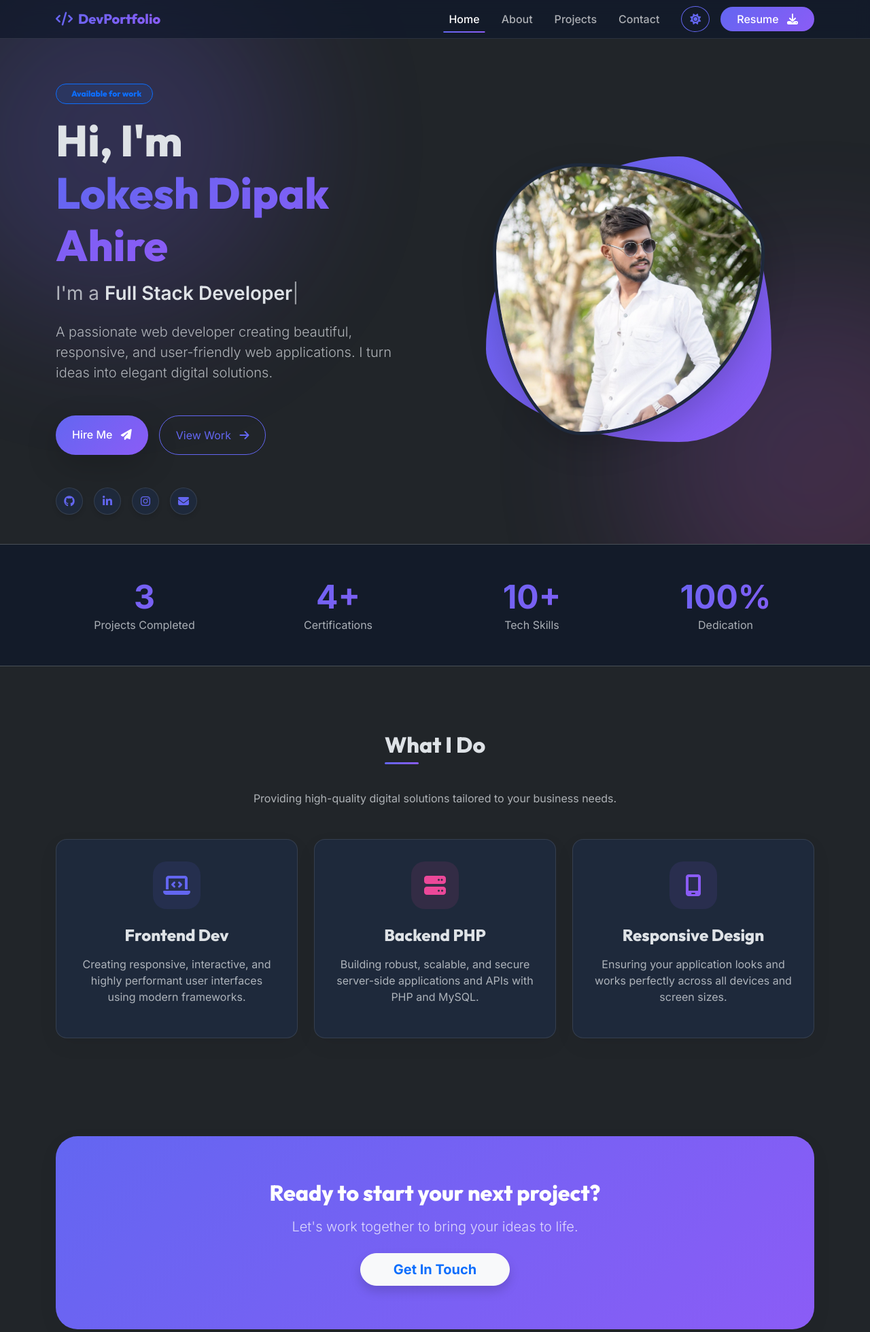
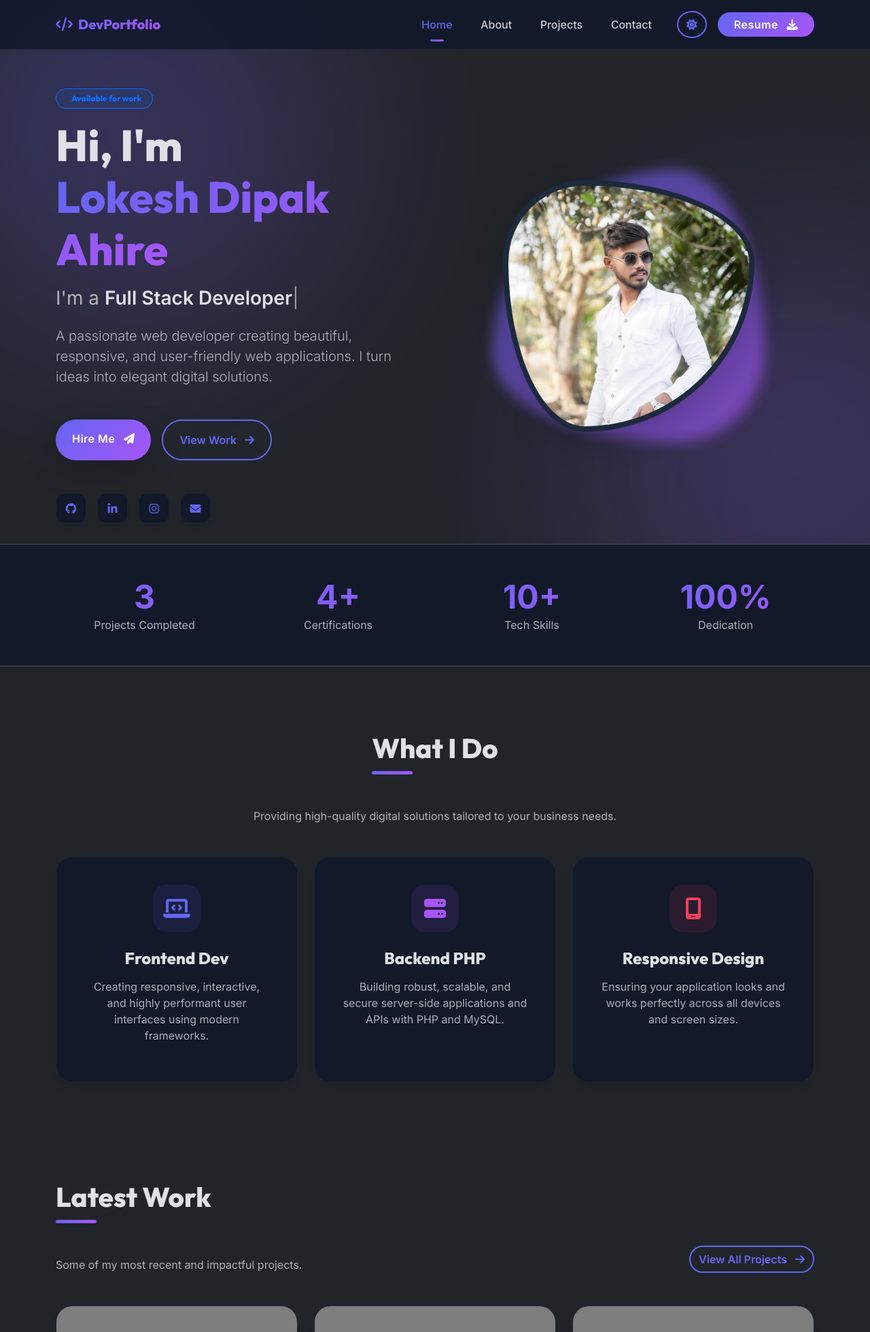
Before and after one commit to luckyyy08/Personal-Portfolio, a PHP site: page / in a window 1280 px wide. Shown: the top 1959 px of the page at 68% size. Run offline with PHP 8.4, Linux system fonts and the light colour scheme; grey boxes are pictures that could not be loaded.

Commit message:
Modernize portfolio design with Glassmorphism 2.0 and premium UI elements

```diff
--- a/assets/js/script.js
+++ b/assets/js/script.js
@@ -52,10 +52,10 @@ document.addEventListener('DOMContentLoaded', () => {
     // Navbar scroll effect
     const navbar = document.querySelector('.navbar');
     window.addEventListener('scroll', () => {
-        if (window.scrollY > 50) {
-            navbar.classList.add('shadow-sm');
+        if (window.scrollY > 20) {
+            navbar.classList.add('scrolled');
         } else {
-            navbar.classList.remove('shadow-sm');
+            navbar.classList.remove('scrolled');
         }
     });
 
--- a/index.html
+++ b/index.html
@@ -150,7 +150,7 @@
             <div class="col-lg-4 col-md-6" data-aos="fade-up" data-aos-delay="0">
                 <div class="custom-card text-center h-100">
                     <div class="icon-box mb-4 mx-auto d-flex align-items-center justify-content-center"
-                        style="width: 70px; height: 70px; border-radius: 20px; background: rgba(99, 102, 241, 0.1); color: var(--primary-color); font-size: 2rem;">
+                        style="width: 70px; height: 70px; border-radius: 20px; background: rgba(99, 102, 241, 0.1); color: var(--primary); font-size: 2rem;">
                         <i class="fa-solid fa-laptop-code"></i>
                     </div>
                     <h4 class="font-outfit fw-bold mb-3">Frontend Dev</h4>
@@ -161,7 +161,7 @@
             <div class="col-lg-4 col-md-6" data-aos="fade-up" data-aos-delay="100">
                 <div class="custom-card text-center h-100">
                     <div class="icon-box mb-4 mx-auto d-flex align-items-center justify-content-center"
-                        style="width: 70px; height: 70px; border-radius: 20px; background: rgba(236, 72, 153, 0.1); color: var(--accent-color); font-size: 2rem;">
+                        style="width: 70px; height: 70px; border-radius: 20px; background: rgba(168, 85, 247, 0.1); color: var(--secondary); font-size: 2rem;">
                         <i class="fa-solid fa-server"></i>
                     </div>
                     <h4 class="font-outfit fw-bold mb-3">Backend PHP</h4>
@@ -172,7 +172,7 @@
             <div class="col-lg-4 col-md-6" data-aos="fade-up" data-aos-delay="200">
                 <div class="custom-card text-center h-100">
                     <div class="icon-box mb-4 mx-auto d-flex align-items-center justify-content-center"
-                        style="width: 70px; height: 70px; border-radius: 20px; background: rgba(139, 92, 246, 0.1); color: var(--secondary-color); font-size: 2rem;">
+                        style="width: 70px; height: 70px; border-radius: 20px; background: rgba(244, 63, 94, 0.1); color: var(--accent); font-size: 2rem;">
                         <i class="fa-solid fa-mobile-screen"></i>
                     </div>
                     <h4 class="font-outfit fw-bold mb-3">Responsive Design</h4>
@@ -180,6 +180,70 @@
                         screen sizes.</p>
                 </div>
             </div>
+        </div>
+    </div>
+</section>
+
+<!-- Latest Projects Preview -->
+<section class="py-5">
+    <div class="container">
+        <div class="d-flex justify-content-between align-items-end mb-5" data-aos="fade-up">
+            <div>
+                <h2 class="section-title">Latest Work</h2>
+                <p class="text-muted mb-0">Some of my most recent and impactful projects.</p>
+            </div>
+            <a href="projects.html" class="btn btn-outline-theme rounded-pill d-none d-md-inline-block">View All Projects <i class="fa-solid fa-arrow-right ms-2"></i></a>
+        </div>
+
+        <div class="row gy-4">
+            <div class="col-lg-4 col-md-6" data-aos="zoom-in" data-aos-delay="0">
+                <div class="custom-card p-0 overflow-hidden">
+                    <div class="project-img-wrapper position-relative overflow-hidden">
+                        <img src="https://images.unsplash.com/photo-1558441328-9366d34b3f30?auto=format&fit=crop&q=80&w=800" alt="GramSetu" class="img-fluid project-img">
+                        <div class="project-overlay d-flex align-items-center justify-content-center">
+                            <a href="https://gram-setu-demo.vercel.app/" target="_blank" class="btn btn-light rounded-circle shadow-lg mx-2" style="width: 50px; height: 50px; display: flex; align-items: center; justify-content: center;"><i class="fa-solid fa-link"></i></a>
+                        </div>
+                    </div>
+                    <div class="p-4">
+                        <span class="badge bg-primary-soft text-primary mb-2">PHP & MySQL</span>
+                        <h4 class="font-outfit fw-bold mb-2">GramSetu</h4>
+                        <p class="text-muted small">Rural-Tech Super App for digital governance and community services.</p>
+                    </div>
+                </div>
+            </div>
+            <div class="col-lg-4 col-md-6" data-aos="zoom-in" data-aos-delay="100">
+                <div class="custom-card p-0 overflow-hidden">
+                    <div class="project-img-wrapper position-relative overflow-hidden">
+                        <img src="https://images.unsplash.com/photo-1557200134-90327ee9fafa?auto=format&fit=crop&q=80&w=800" alt="CleanBox AI" class="img-fluid project-img">
+                        <div class="project-overlay d-flex align-items-center justify-content-center">
+                            <a href="https://email-cleaner-flame.vercel.app/" target="_blank" class="btn btn-light rounded-circle shadow-lg mx-2" style="width: 50px; height: 50px; display: flex; align-items: center; justify-content: center;"><i class="fa-solid fa-link"></i></a>
+                        </div>
+                    </div>
+                    <div class="p-4">
+                        <span class="badge bg-primary-soft text-primary mb-2">Gmail API</span>
+                        <h4 class="font-outfit fw-bold mb-2">CleanBox AI</h4>
+                        <p class="text-muted small">Intelligent email management tool for inbox decluttering.</p>
+                    </div>
+                </div>
+            </div>
+            <div class="col-lg-4 col-md-6" data-aos="zoom-in" data-aos-delay="200">
+                <div class="custom-card p-0 overflow-hidden">
+                    <div class="project-img-wrapper position-relative overflow-hidden">
+                        <img src="https://images.unsplash.com/photo-1592210633469-a1576682760f?auto=format&fit=crop&q=80&w=800" alt="SkyCast" class="img-fluid project-img">
+                        <div class="project-overlay d-flex align-items-center justify-content-center">
+                            <a href="https://sky-cast-hazel.vercel.app/" target="_blank" class="btn btn-light rounded-circle shadow-lg mx-2" style="width: 50px; height: 50px; display: flex; align-items: center; justify-content: center;"><i class="fa-solid fa-link"></i></a>
+                        </div>
+                    </div>
+                    <div class="p-4">
+                        <span class="badge bg-primary-soft text-primary mb-2">JS ES6</span>
+                        <h4 class="font-outfit fw-bold mb-2">SkyCast</h4>
+                        <p class="text-muted small">Premium weather dashboard with real-time data visualization.</p>
+                    </div>
+                </div>
+            </div>
+        </div>
+        <div class="text-center mt-5 d-md-none" data-aos="fade-up">
+            <a href="projects.html" class="btn btn-outline-theme rounded-pill">View All Projects <i class="fa-solid fa-arrow-right ms-2"></i></a>
         </div>
     </div>
 </section>
--- a/style.css
+++ b/style.css
@@ -1,23 +1,33 @@
 /* --- Variables & Base Styles --- */
 :root {
-    --primary-color: #6366f1; /* Indigo */
-    --secondary-color: #8b5cf6; /* Violet */
-    --accent-color: #ec4899; /* Pink */
-    --gradient-1: linear-gradient(135deg, var(--primary-color), var(--secondary-color));
-    --gradient-2: linear-gradient(135deg, var(--secondary-color), var(--accent-color));
-    --transition: all 0.3s ease;
+    --primary: #6366f1; /* Indigo */
+    --primary-soft: rgba(99, 102, 241, 0.1);
+    --secondary: #a855f7; /* Purple */
+    --accent: #f43f5e; /* Rose */
+    --bg-dark: #0f172a;
+    --bg-card: #1e293b;
+    --text-main: #f8fafc;
+    --text-muted: #94a3b8;
+    --gradient-primary: linear-gradient(135deg, #6366f1 0%, #a855f7 100%);
+    --gradient-glow: linear-gradient(135deg, rgba(99, 102, 241, 0.4) 0%, rgba(168, 85, 247, 0.4) 100%);
+    --transition: all 0.4s cubic-bezier(0.4, 0, 0.2, 1);
+    --shadow-sm: 0 4px 6px -1px rgba(0, 0, 0, 0.1), 0 2px 4px -1px rgba(0, 0, 0, 0.06);
+    --shadow-md: 0 10px 15px -3px rgba(0, 0, 0, 0.1), 0 4px 6px -2px rgba(0, 0, 0, 0.05);
+    --shadow-lg: 0 20px 25px -5px rgba(0, 0, 0, 0.1), 0 10px 10px -5px rgba(0, 0, 0, 0.04);
 }
 
 [data-bs-theme="dark"] {
-    --bg-glass: rgba(15, 23, 42, 0.7);
-    --border-glass: rgba(255, 255, 255, 0.1);
+    --bg-glass: rgba(15, 23, 42, 0.8);
+    --border-glass: rgba(255, 255, 255, 0.05);
     --card-bg: #1e293b;
 }
 
 [data-bs-theme="light"] {
-    --bg-glass: rgba(255, 255, 255, 0.8);
-    --border-glass: rgba(0, 0, 0, 0.1);
+    --bg-glass: rgba(255, 255, 255, 0.85);
+    --border-glass: rgba(0, 0, 0, 0.05);
     --card-bg: #ffffff;
+    --text-main: #1e293b;
+    --text-muted: #64748b;
     background-color: #f8fafc !important;
 }
 
@@ -33,15 +44,7 @@ body {
 
 /* --- Utilities --- */
 .text-gradient {
-    background: var(--gradient-1);
-    -webkit-background-clip: text;
-    -webkit-text-fill-color: transparent;
-    background-clip: text;
-    color: transparent;
-}
-
-.text-gradient-2 {
-    background: var(--gradient-2);
+    background: var(--gradient-primary);
     -webkit-background-clip: text;
     -webkit-text-fill-color: transparent;
     background-clip: text;
@@ -49,67 +52,80 @@ body {
 }
 
 .btn-gradient {
-    background: var(--gradient-1);
+    background: var(--gradient-primary);
     color: white;
     border: none;
     transition: var(--transition);
-    font-weight: 500;
+    font-weight: 600;
+    letter-spacing: 0.5px;
 }
 
 .btn-gradient:hover {
-    background: var(--gradient-2);
-    color: white;
-    transform: translateY(-2px);
-    box-shadow: 0 10px 20px rgba(99, 102, 241, 0.3);
-}
-
-.bg-gradient-primary {
-    background: var(--gradient-1);
+    transform: translateY(-3px) scale(1.02);
+    box-shadow: 0 15px 30px rgba(99, 102, 241, 0.4);
     color: white;
 }
 
 .btn-outline-theme {
-    color: var(--primary-color);
-    border-color: var(--primary-color);
+    color: var(--primary);
+    border: 2px solid var(--primary);
+    background: transparent;
     transition: var(--transition);
+    font-weight: 600;
 }
 
 .btn-outline-theme:hover {
-    background: var(--primary-color);
+    background: var(--primary);
     color: white;
+    transform: translateY(-2px);
 }
 
 /* --- Navbar Glassmorphism --- */
 .glassmorphism {
     background: var(--bg-glass);
-    backdrop-filter: blur(10px);
-    -webkit-backdrop-filter: blur(10px);
+    backdrop-filter: blur(15px);
+    -webkit-backdrop-filter: blur(15px);
     border-bottom: 1px solid var(--border-glass);
     transition: var(--transition);
+    padding: 1rem 0;
+}
+
+.navbar.scrolled {
+    padding: 0.7rem 0;
+    box-shadow: var(--shadow-lg);
 }
 
 .navbar-nav .nav-link {
     font-weight: 500;
-    margin: 0 0.5rem;
+    margin: 0 0.8rem;
     position: relative;
     transition: var(--transition);
+    color: var(--text-main);
+    opacity: 0.8;
+}
+
+.navbar-nav .nav-link:hover,
+.navbar-nav .nav-link.active {
+    opacity: 1;
+    color: var(--primary);
 }
 
 .navbar-nav .nav-link::after {
     content: '';
     position: absolute;
-    bottom: 0;
+    bottom: -5px;
     left: 50%;
     transform: translateX(-50%);
     width: 0;
-    height: 2px;
-    background: var(--gradient-1);
+    height: 3px;
+    background: var(--gradient-primary);
+    border-radius: 10px;
     transition: var(--transition);
 }
 
 .navbar-nav .nav-link:hover::after,
 .navbar-nav .nav-link.active::after {
-    width: 100%;
+    width: 20px;
 }
 
 /* --- Hero Section --- */
@@ -118,43 +134,47 @@ body {
     display: flex;
     align-items: center;
     position: relative;
-    padding-top: 80px;
+    padding-top: 100px;
     overflow: hidden;
+    background: radial-gradient(circle at 10% 20%, var(--primary-soft) 0%, transparent 40%),
+                radial-gradient(circle at 90% 80%, rgba(168, 85, 247, 0.1) 0%, transparent 40%);
 }
 
 .hero-blob {
     position: absolute;
-    width: 500px;
-    height: 500px;
-    background: var(--gradient-1);
+    width: 600px;
+    height: 600px;
+    background: var(--gradient-primary);
     border-radius: 50%;
-    filter: blur(100px);
-    opacity: 0.2;
+    filter: blur(120px);
+    opacity: 0.15;
     z-index: -1;
-    animation: float 10s infinite ease-in-out alternate;
+    animation: float 15s infinite ease-in-out alternate;
 }
 
-.hero-blob-1 { top: -10%; left: -10%; }
-.hero-blob-2 { bottom: -10%; right: -10%; background: var(--gradient-2); animation-delay: -5s; }
+.hero-blob-1 { top: -15%; left: -10%; }
+.hero-blob-2 { bottom: -15%; right: -10%; animation-delay: -7s; }
 
 @keyframes float {
-    0% { transform: translate(0, 0) scale(1); }
-    100% { transform: translate(50px, 50px) scale(1.1); }
+    0% { transform: translate(0, 0) scale(1) rotate(0deg); }
+    100% { transform: translate(80px, 80px) scale(1.1) rotate(15deg); }
 }
 
 .profile-img-container {
     position: relative;
-    z-index: 1;
+    padding: 15px;
 }
 
 .profile-img-container::before {
     content: '';
     position: absolute;
-    inset: -10px;
-    background: var(--gradient-1);
+    inset: 0;
+    background: var(--gradient-primary);
     border-radius: 30% 70% 70% 30% / 30% 30% 70% 70%;
     z-index: -1;
     animation: morph 8s ease-in-out infinite alternate;
+    opacity: 0.6;
+    filter: blur(10px);
 }
 
 @keyframes morph {
@@ -164,12 +184,13 @@ body {
 
 .profile-img {
     width: 100%;
-    max-width: 400px;
+    max-width: 380px;
     border-radius: 30% 70% 70% 30% / 30% 30% 70% 70%;
-    border: 5px solid var(--card-bg);
+    border: 8px solid var(--card-bg);
     animation: morph 8s ease-in-out infinite alternate-reverse;
     object-fit: cover;
     aspect-ratio: 1/1;
+    box-shadow: var(--shadow-lg);
 }
 
 /* --- Social Icons --- */
@@ -177,84 +198,126 @@ body {
     display: inline-flex;
     align-items: center;
     justify-content: center;
-    width: 40px;
-    height: 40px;
-    border-radius: 50%;
-    background: var(--card-bg);
-    color: var(--primary-color);
+    width: 45px;
+    height: 45px;
+    border-radius: 12px;
+    background: var(--bg-glass);
+    color: var(--primary);
     text-decoration: none;
-    box-shadow: 0 4px 6px rgba(0,0,0,0.1);
+    box-shadow: var(--shadow-sm);
     transition: var(--transition);
     border: 1px solid var(--border-glass);
 }
 
 .social-icon:hover {
-    background: var(--gradient-1);
+    background: var(--gradient-primary);
     color: white;
-    transform: translateY(-3px);
+    transform: translateY(-5px) rotate(8deg);
+    box-shadow: 0 10px 20px rgba(99, 102, 241, 0.3);
 }
 
 /* --- Section Titles --- */
 .section-title {
     font-family: 'Outfit', sans-serif;
-    font-weight: 700;
-    margin-bottom: 3rem;
+    font-weight: 800;
+    margin-bottom: 4rem;
     position: relative;
     display: inline-block;
+    font-size: 2.5rem;
 }
 
 .section-title::after {
     content: '';
     position: absolute;
-    bottom: -10px;
+    bottom: -15px;
     left: 0;
-    width: 50px;
-    height: 3px;
-    background: var(--gradient-1);
-    border-radius: 2px;
+    width: 60px;
+    height: 5px;
+    background: var(--gradient-primary);
+    border-radius: 10px;
 }
 
-/* --- Cards (Skills, Projects, Services) --- */
+/* --- Cards --- */
 .custom-card {
-    background: var(--card-bg);
-    border-radius: 1rem;
+    background: var(--bg-glass);
+    backdrop-filter: blur(10px);
+    -webkit-backdrop-filter: blur(10px);
+    border-radius: 24px;
     border: 1px solid var(--border-glass);
-    padding: 2rem;
+    padding: 2.5rem;
     transition: var(--transition);
     height: 100%;
-    box-shadow: 0 10px 30px rgba(0,0,0,0.05);
+    box-shadow: var(--shadow-md);
 }
 
 .custom-card:hover {
-    transform: translateY(-10px);
-    border-color: var(--primary-color);
-    box-shadow: 0 20px 40px rgba(0,0,0,0.1);
+    transform: translateY(-12px);
+    border-color: var(--primary);
+    box-shadow: 0 30px 60px rgba(0,0,0,0.12);
+}
+
+/* --- Project Previews --- */
+.project-img-wrapper {
+    height: 220px;
+    background: #000;
+}
+
+.project-img {
+    width: 100%;
+    height: 100%;
+    object-fit: cover;
+    transition: var(--transition);
+    opacity: 0.8;
+}
+
+.custom-card:hover .project-img {
+    transform: scale(1.1);
+    opacity: 0.5;
+}
+
+.project-overlay {
+    position: absolute;
+    inset: 0;
+    background: rgba(99, 102, 241, 0.4);
+    opacity: 0;
+    transition: var(--transition);
+    backdrop-filter: blur(4px);
+}
+
+.custom-card:hover .project-overlay {
+    opacity: 1;
+}
+
+.bg-primary-soft {
+    background: var(--primary-soft);
 }
 
 /* --- Skills Progress --- */
 .progress {
-    height: 8px;
+    height: 10px;
     background-color: var(--border-glass);
-    border-radius: 4px;
+    border-radius: 10px;
     overflow: visible;
 }
 
 .progress-bar {
-    background: var(--gradient-1);
-    border-radius: 4px;
+    background: var(--gradient-primary);
+    border-radius: 10px;
     position: relative;
 }
 
 .progress-bar::after {
     content: '';
     position: absolute;
-    right: -4px;
-    top: -4px;
+    right: -5px;
+    top: 50%;
+    transform: translateY(-50%);
     width: 16px;
     height: 16px;
     background: white;
-    border: 3px solid var(--primary-color);
+    border: 4px solid var(--primary);
     border-radius: 50%;
+    box-shadow: 0 0 10px rgba(99, 102, 241, 0.5);
 }
 
 /* --- Timeline --- */
```
Also changed, not shown: other parts of style.css (+40 -24 lines).
